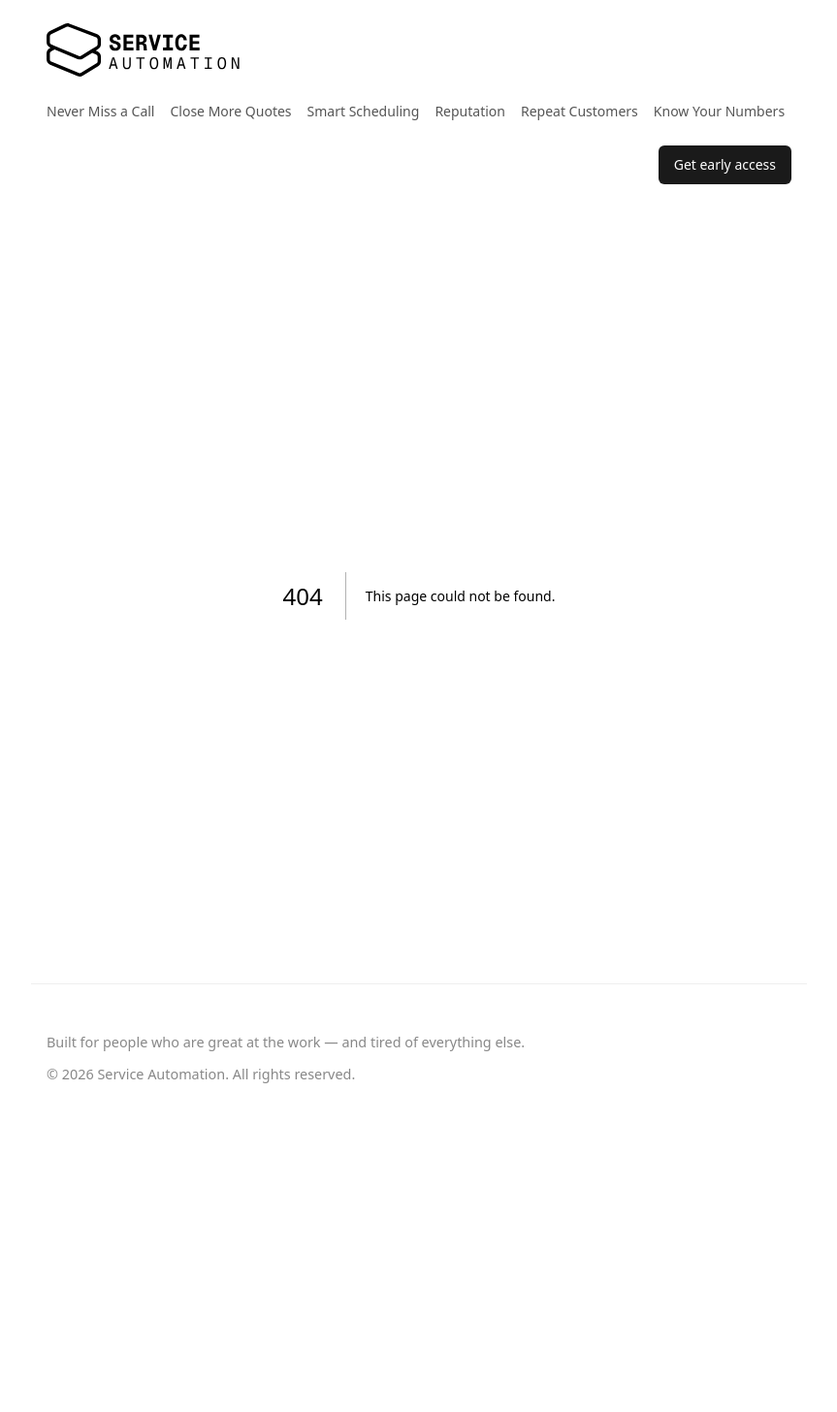
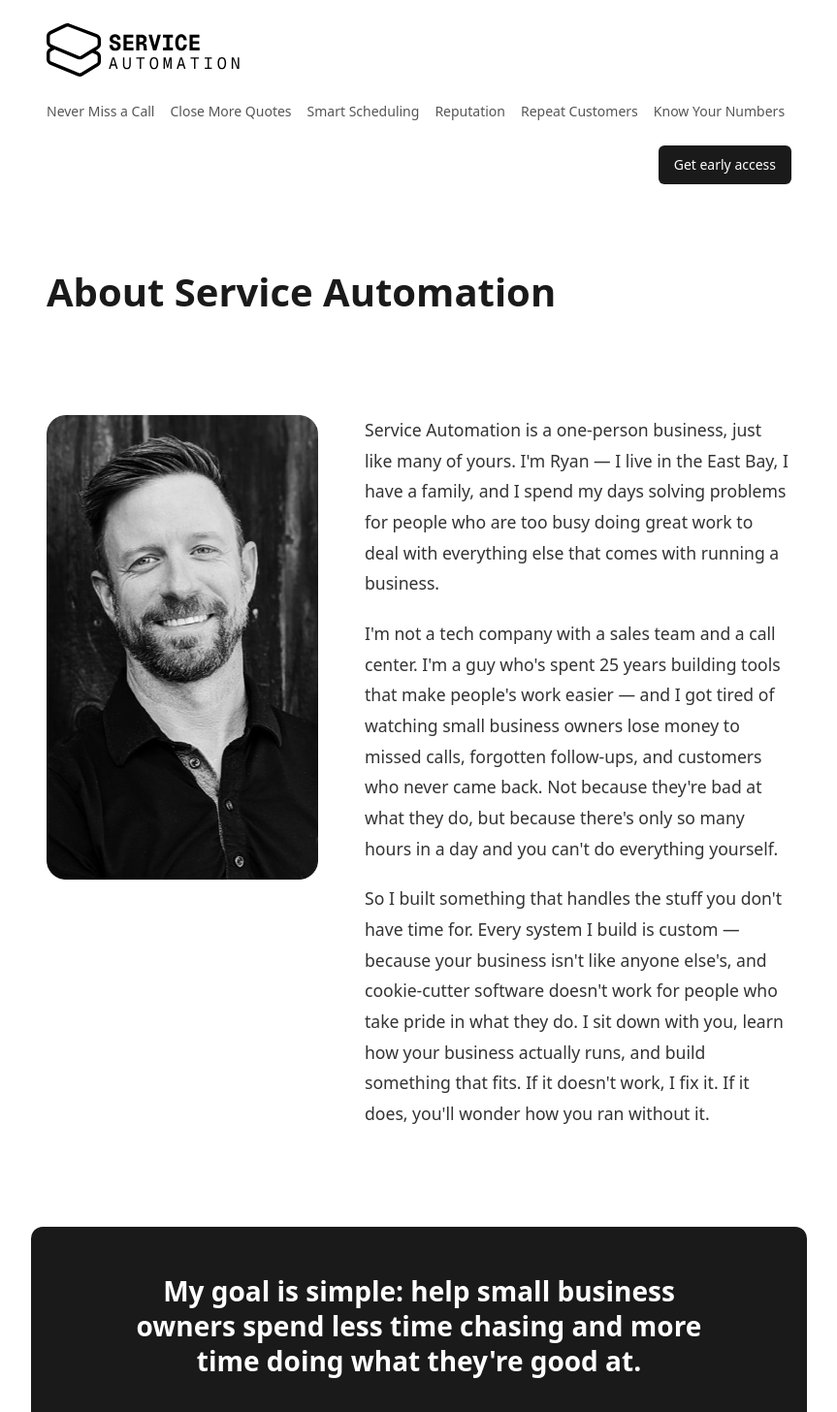
Before and after one commit to BrownlowDesign/serviceautomation-web, a Next.js app: page /about in a window 1280 px wide. Before the commit this address had no page. Shown: the top 1456 px of the page at 97% size, without its empty margins (208-1071 px from the left). Before the commit the page ends 1168 px from the top, so only its background shows below. Built offline with nearby package versions, Linux system fonts and the light colour scheme.

Commit message:
about page with photo and callout

```diff
--- /dev/null
+++ b/src/app/about/page.tsx
@@ -0,0 +1,54 @@
+import { generatePageMetadata } from "@/lib/seo";
+
+export const metadata = generatePageMetadata({
+  title: "About",
+  description: "Service Automation is a one-person business helping home services owners spend less time chasing and more time doing what they're good at.",
+  path: "/about",
+});
+
+export default function About() {
+  return (
+    <main>
+      <section className="hero">
+        <h1>About Service Automation</h1>
+      </section>
+
+      <section className="about-intro">
+        <div className="about-photo">
+          <img src="/ryan.png" alt="Ryan, founder of Service Automation" />
+        </div>
+        <div className="about-text">
+          <p>
+            Service Automation is a one-person business, just like many of yours.
+            I&apos;m Ryan — I live in the East Bay, I have a family, and I spend my
+            days solving problems for people who are too busy doing great work to
+            deal with everything else that comes with running a business.
+          </p>
+          <p>
+            I&apos;m not a tech company with a sales team and a call center. I&apos;m
+            a guy who&apos;s spent 25 years building tools that make people&apos;s
+            work easier — and I got tired of watching small business owners lose
+            money to missed calls, forgotten follow-ups, and customers who never came
+            back. Not because they&apos;re bad at what they do, but because there&apos;s
+            only so many hours in a day and you can&apos;t do everything yourself.
+          </p>
+          <p>
+            So I built something that handles the stuff you don&apos;t have time for.
+            Every system I build is custom — because your business isn&apos;t like
+            anyone else&apos;s, and cookie-cutter software doesn&apos;t work for people
+            who take pride in what they do. I sit down with you, learn how your
+            business actually runs, and build something that fits. If it doesn&apos;t
+            work, I fix it. If it does, you&apos;ll wonder how you ran without it.
+          </p>
+        </div>
+      </section>
+
+      <section className="about-callout">
+        <p>
+          My goal is simple: help small business owners spend less time chasing
+          and more time doing what they&apos;re good at.
+        </p>
+      </section>
+    </main>
+  );
+}
--- a/src/app/globals.css
+++ b/src/app/globals.css
@@ -247,3 +247,52 @@ main {
 .consent-footer a {
   color: #333;
 }
+/* About page */
+.about-intro {
+  display: flex;
+  gap: 3rem;
+  padding: 2rem 0 3rem;
+  align-items: flex-start;
+}
+.about-photo {
+  flex-shrink: 0;
+  width: 280px;
+}
+.about-photo img {
+  width: 100%;
+  border-radius: 12px;
+}
+.about-text p {
+  font-size: 1.1rem;
+  color: #333;
+  margin-bottom: 1.25rem;
+  line-height: 1.8;
+}
+.about-callout {
+  margin: 2rem -1rem;
+  padding: 3rem;
+  background: #1a1a1a;
+  border-radius: 12px;
+  text-align: center;
+}
+.about-callout p {
+  font-size: 1.75rem;
+  font-weight: 700;
+  color: #ffffff;
+  line-height: 1.3;
+  max-width: 600px;
+  margin: 0 auto;
+}
+
+@media (max-width: 640px) {
+  .about-intro {
+    flex-direction: column;
+    gap: 1.5rem;
+  }
+  .about-photo {
+    width: 200px;
+  }
+  .about-callout p {
+    font-size: 1.35rem;
+  }
+}
```
Also changed, not shown: public/ryan-bw.png (added), public/ryan.png (added).
